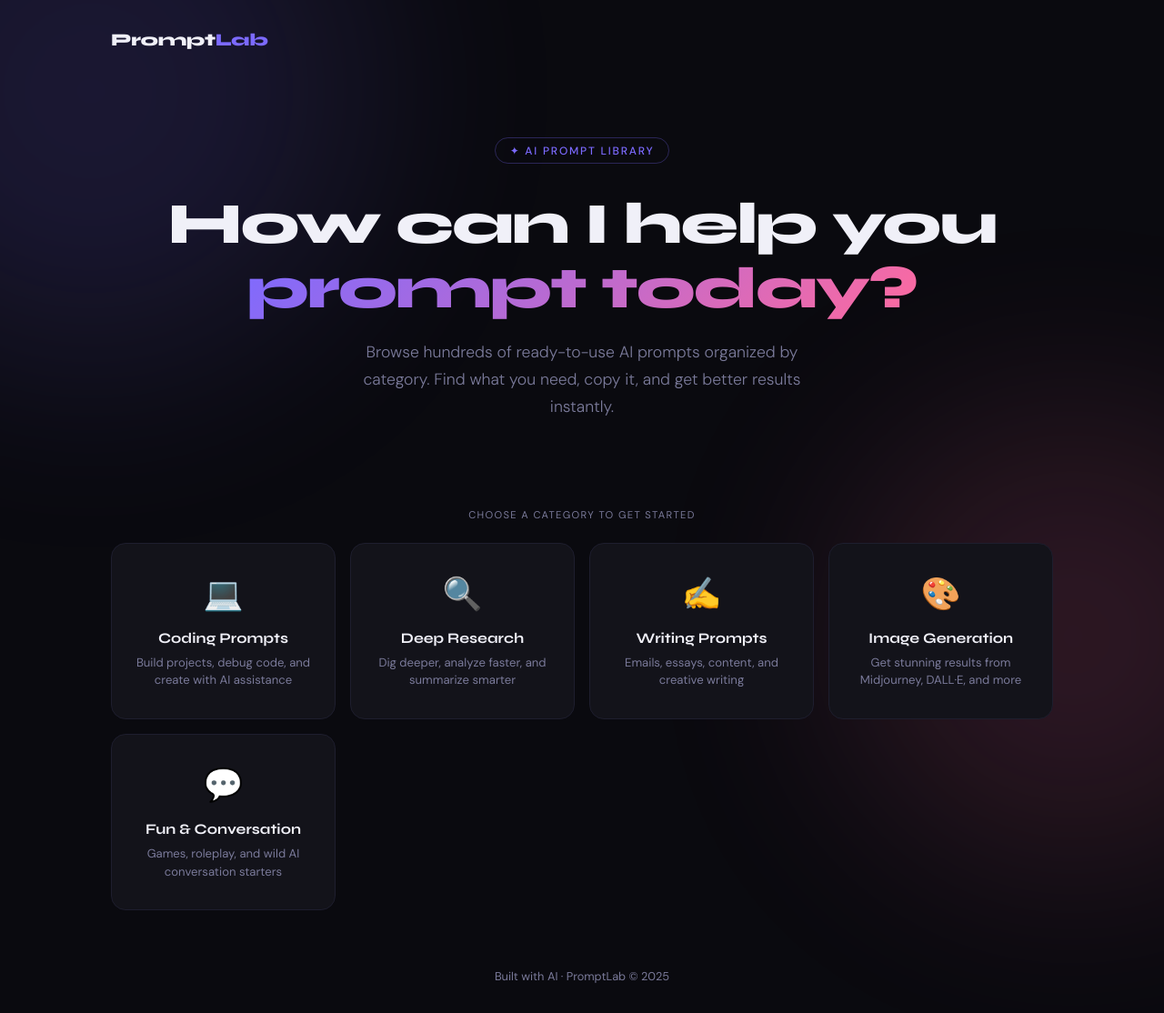
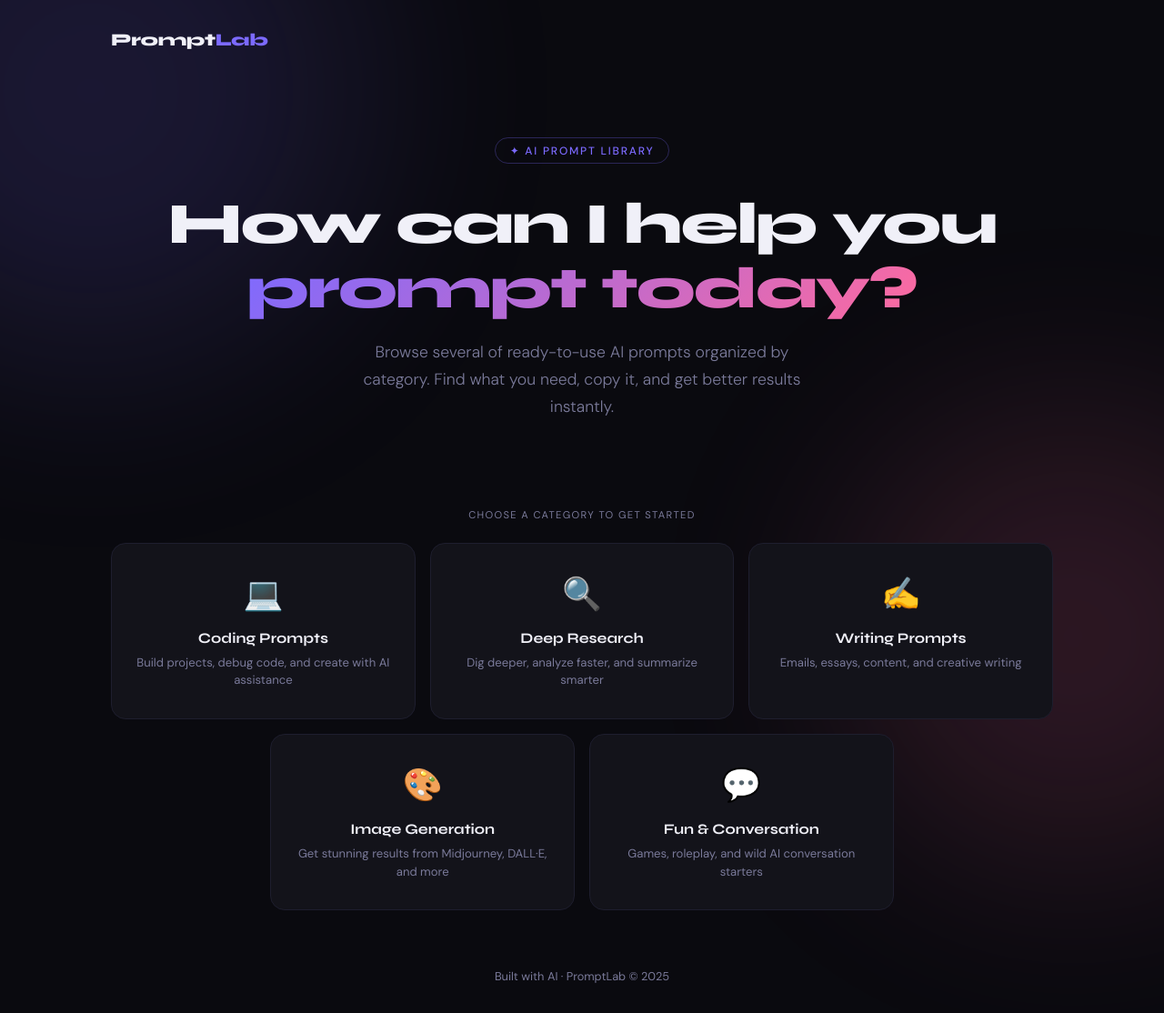
Before and after one commit to DakSouth15/ai-prompt-library, a plain HTML site: page index.html in a window 1280 px wide. Shown: the whole page at 91% size. Drawn offline with Linux system fonts and the light colour scheme.

Commit message:
Refactor category grid layout and card colors

```diff
--- a/index.html
+++ b/index.html
@@ -130,10 +130,20 @@
     }
 
     .category-grid {
-      display: grid;
-      grid-template-columns: repeat(auto-fit, minmax(200px, 1fr));
+      display: flex;
+      flex-direction: column;
       gap: 1rem;
       animation: fadeUp 0.6s 0.4s ease both;
+    }
+
+    .grid-row {
+      display: flex;
+      justify-content: center;
+      gap: 1rem;
+    }
+
+    .grid-row .card {
+      flex: 0 0 calc(33.333% - 0.67rem);
     }
 
     .card {
@@ -186,11 +196,11 @@
     }
 
     /* Card color accents */
-    .card:nth-child(1) { --card-color: #7c6aff; }
-    .card:nth-child(2) { --card-color: #ff6a9e; }
-    .card:nth-child(3) { --card-color: #6affd4; }
-    .card:nth-child(4) { --card-color: #ffb86a; }
-    .card:nth-child(5) { --card-color: #6ab8ff; }
+    .grid-row:first-child .card:nth-child(1) { --card-color: #7c6aff; }
+    .grid-row:first-child .card:nth-child(2) { --card-color: #ff6a9e; }
+    .grid-row:first-child .card:nth-child(3) { --card-color: #6affd4; }
+    .grid-row:last-child .card:nth-child(1)  { --card-color: #ffb86a; }
+    .grid-row:last-child .card:nth-child(2)  { --card-color: #6ab8ff; }
 
     /* FOOTER */
     footer {
@@ -222,12 +232,13 @@
     <section class="hero">
       <div class="hero-tag">✦ AI Prompt Library</div>
       <h1>How can I help you<br/><em>prompt today?</em></h1>
-      <p>Browse hundreds of ready-to-use AI prompts organized by category. Find what you need, copy it, and get better results instantly.</p>
+      <p>Browse several of ready-to-use AI prompts organized by category. Find what you need, copy it, and get better results instantly.</p>
     </section>
 
     <p class="grid-label">Choose a category to get started</p>
 
     <div class="category-grid">
+      <div class="grid-row">
         <a class="card" href="coding.html">
           <span class="card-icon">💻</span>
           <div class="card-title">Coding Prompts</div>
@@ -243,6 +254,8 @@
           <div class="card-title">Writing Prompts</div>
           <div class="card-desc">Emails, essays, content, and creative writing</div>
         </a>
+      </div>
+      <div class="grid-row">
         <a class="card" href="image.html">
           <span class="card-icon">🎨</span>
           <div class="card-title">Image Generation</div>
@@ -254,6 +267,7 @@
           <div class="card-desc">Games, roleplay, and wild AI conversation starters</div>
         </a>
       </div>
+    </div>
 
     <footer>
       Built with AI · PromptLab © 2025
```
Lines whose indentation alone changed are shown as unchanged.
